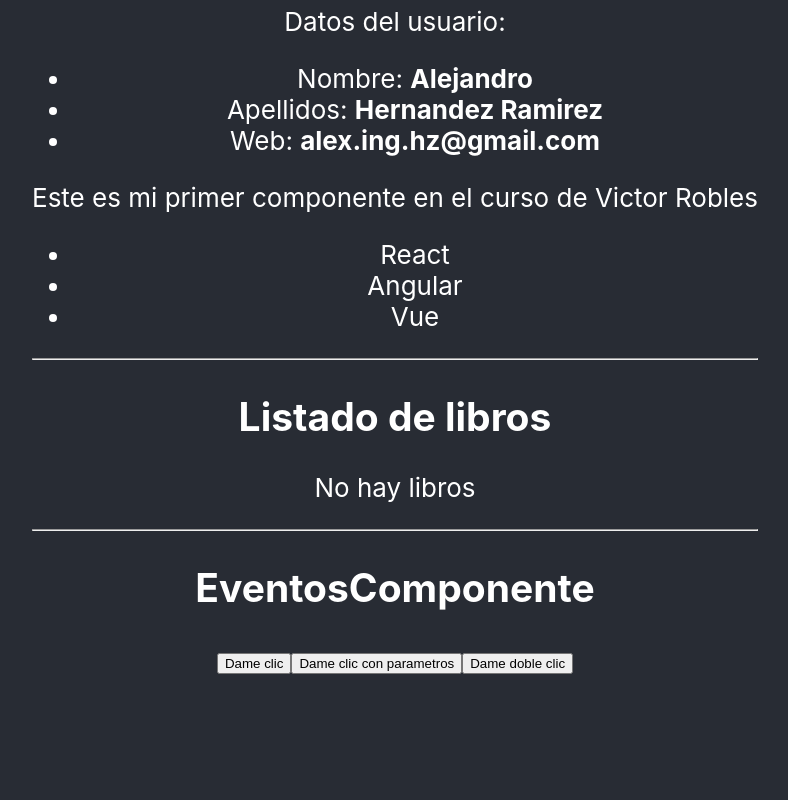
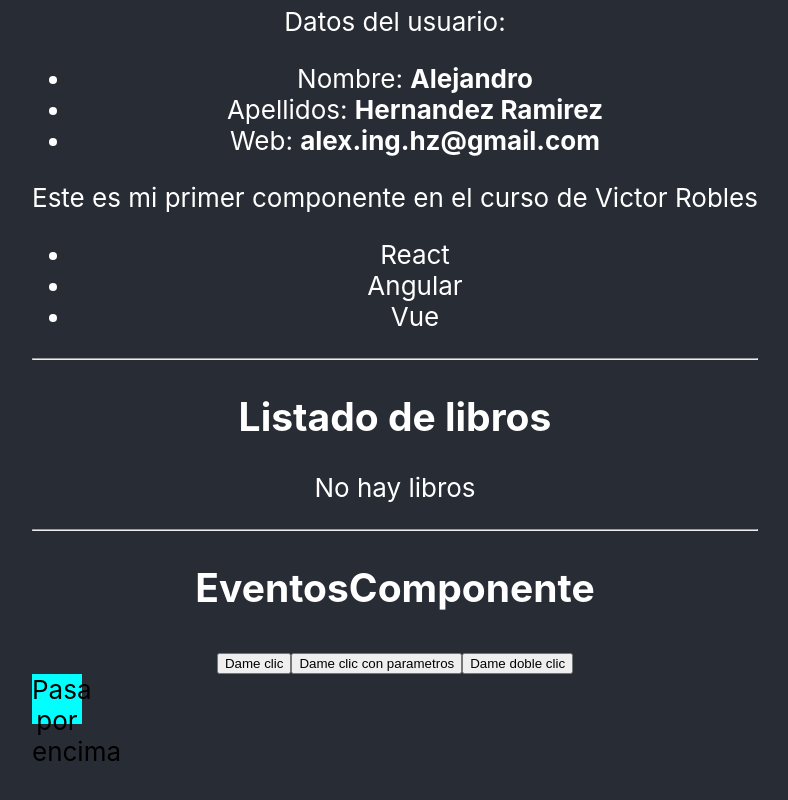
Before and after one commit to axxving/cur-react-vr-axv, a React (Create React App) app in the folder 06-componentes-basicos/01-primeros-pasos-cra/: page / in a window 1280 px wide. Shown: the part 787-1587 px from the top of the page, without its empty margins (245-1033 px from the left). Built offline with nearby package versions, Linux system fonts and the light colour scheme; the HTML template or start-up script is replaced by a standard one.

Commit message:
feat(): onMouseEnter and onMouseLeave

```diff
--- a/06-componentes-basicos/01-primeros-pasos-cra/src/EventosComponente.js
+++ b/06-componentes-basicos/01-primeros-pasos-cra/src/EventosComponente.js
@@ -15,6 +15,14 @@ export const EventosComponente = () => {
         console.log('Se le dio doble clic al boton')
     }
 
+    const handleOpen = () => {
+        console.log('Se habre');
+    }
+
+    const handleExit = () => {
+        console.log('se cierra');
+    }
+
     return (
         <div className='container'>
             <h2>EventosComponente</h2>
@@ -28,6 +36,11 @@ export const EventosComponente = () => {
             {/* Evento de doble clic */}
             <button onDoubleClick={handleClickDouble}>Dame doble clic</button>
 
+            {/* Evento de hover */}
+            <div onMouseEnter={ handleOpen } onMouseLeave={handleExit} id='caja'>
+                Pasa por encima
+            </div>
+
         </div>
     )
 }
--- a/06-componentes-basicos/01-primeros-pasos-cra/src/index.css
+++ b/06-componentes-basicos/01-primeros-pasos-cra/src/index.css
@@ -15,3 +15,10 @@ code {
 .container {
   min-height: 50vh;
 }
+
+#caja {
+  width: 50px;
+  height: 50px;
+  background-color: aqua;
+  color: black;
+}
```
